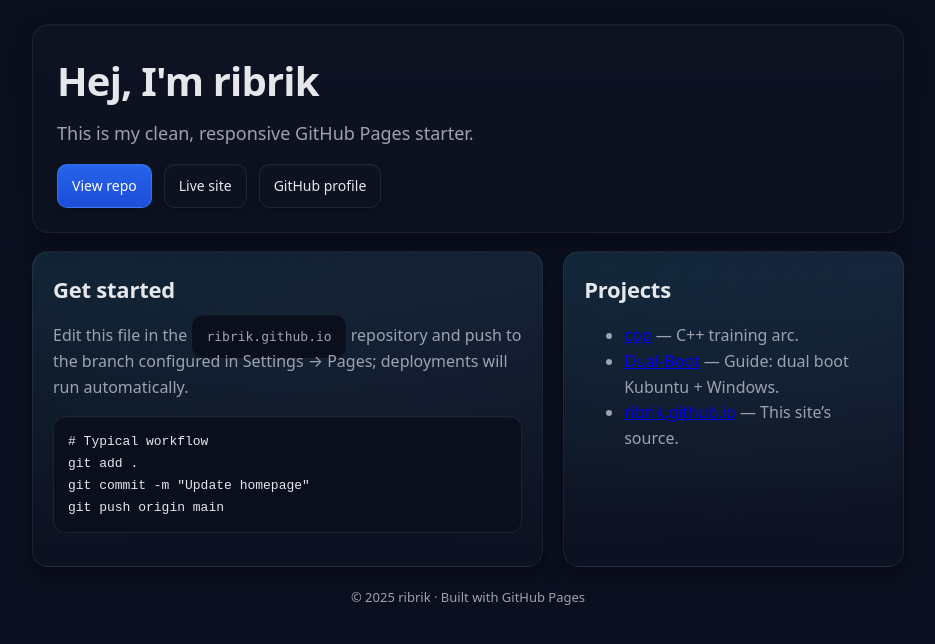
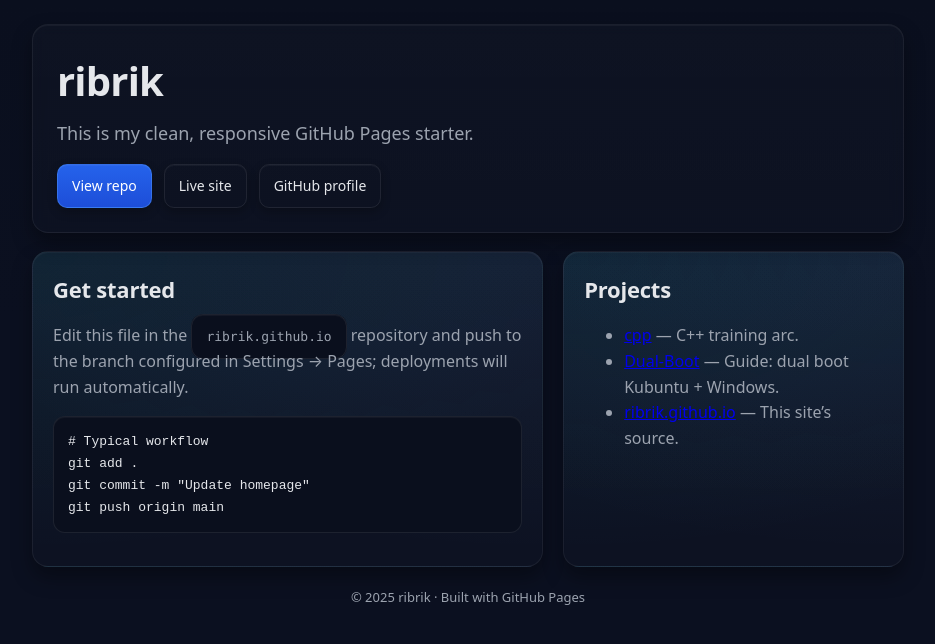
Before and after one commit to ribrik/ribrik.github.io, a plain HTML site: page index.html in a window 1280 px wide. Shown: the whole page, without its empty margins (172-1107 px from the left). Drawn offline with Linux system fonts and the light colour scheme.

Commit message:
Update index.html

```diff
--- a/index.html
+++ b/index.html
@@ -155,7 +155,7 @@
 <body>
   <div class="container">
     <header>
-      <h1 class="title">Hej, I'm ribrik</h1>
+      <h1 class="title">ribrik</h1>
       <p class="subtitle">This is my clean, responsive GitHub Pages starter.</p>
       <nav>
         <a class="btn primary" href="https://github.com/ribrik/ribrik.github.io">View repo</a>
```
